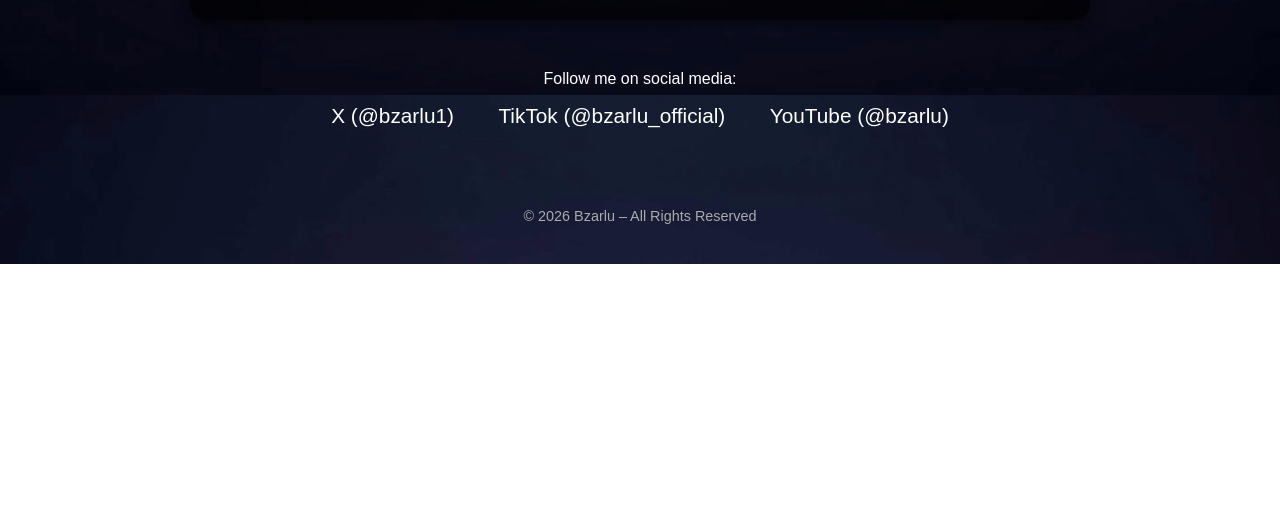
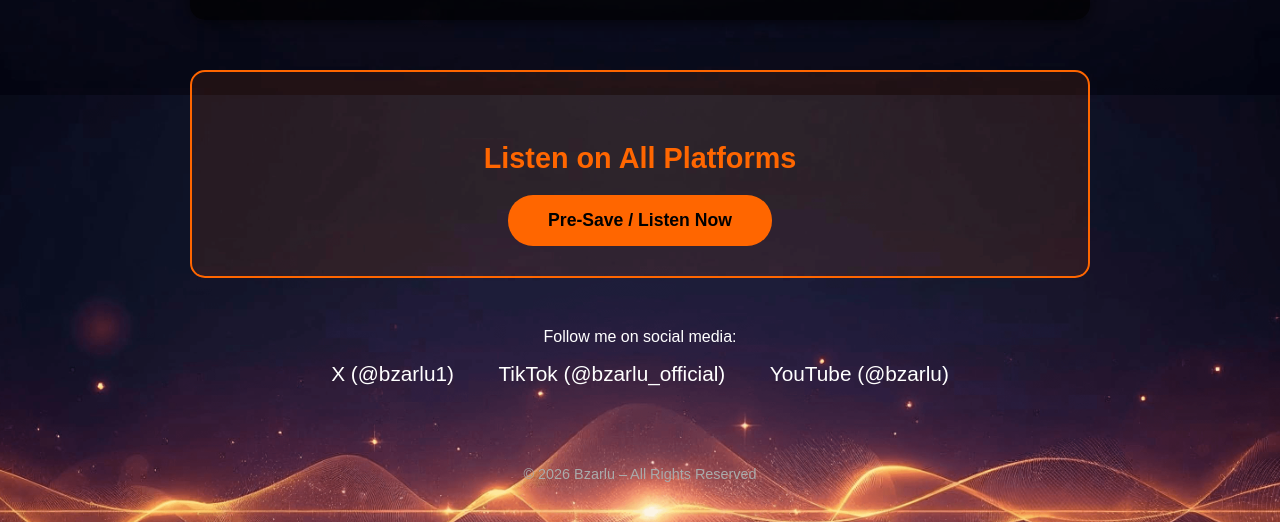
Before and after one commit to bzarlu/bzarlu-wesbite, a plain HTML site: page index.html in a window 1280 px wide. Shown: the part 1505-2027 px from the top of the page. Before the commit the page ends 1769 px from the top, so only its background shows below. Drawn offline with Linux system fonts and the light colour scheme.

Commit message:
Add listen section with button to index.html
Added a new section for listening on all platforms with a button.

```diff
--- a/index.html
+++ b/index.html
@@ -87,6 +87,32 @@
       border: none;
       border-radius: 10px;
     }
+    .listen-section {
+      margin: 50px 0;
+      padding: 30px;
+      background: rgba(255, 102, 0, 0.1);
+      border-radius: 15px;
+      border: 2px solid #ff6600;
+    }
+    .listen-section h2 {
+      color: #ff6600;
+      margin-bottom: 20px;
+    }
+    .listen-btn {
+      display: inline-block;
+      background: #ff6600;
+      color: #000;
+      padding: 15px 40px;
+      border-radius: 25px;
+      text-decoration: none;
+      font-weight: bold;
+      font-size: 1.1em;
+      transition: all 0.3s ease;
+    }
+    .listen-btn:hover {
+      background: #ffa500;
+      transform: scale(1.05);
+    }
     .social-links {
       margin: 50px 0;
     }
@@ -134,6 +160,11 @@
       <iframe width="100%" height="315" src="https://www.youtube.com/embed/w0ItwwiCf8k" title="The Dream by BZARLU" frameborder="0" allow="accelerometer; autoplay; clipboard-write; encrypted-media; gyroscope; picture-in-picture; web-share" referrerpolicy="strict-origin-when-cross-origin" allowfullscreen></iframe>
     </div>
 
+    <div class="listen-section">
+      <h2>Listen on All Platforms</h2>
+      <a href="https://distrokid.com/hyperfollow/bzarlu/the-dream" class="listen-btn">Pre-Save / Listen Now</a>
+    </div>
+
     <div class="social-links">
       <p>Follow me on social media:</p>
       <a href="https://x.com/bzarlu1" target="_blank">X (@bzarlu1)</a>
```
